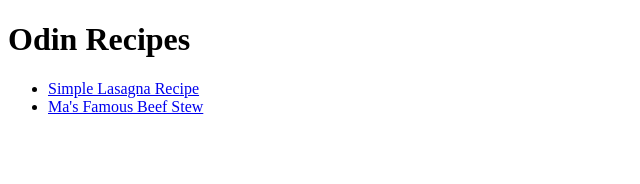
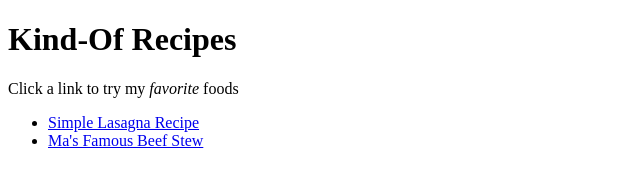
Before and after one commit to GitBoatyy/odin-recipes, a plain HTML site: page index.html in a window 1280 px wide. Shown: the whole page, without its empty margins (0-640 px from the left). Drawn offline with Linux system fonts and the light colour scheme.

Commit message:
cleaned up homepage

```diff
--- a/index.html
+++ b/index.html
@@ -7,7 +7,8 @@
     <title>Boatyy Recipes</title>
 </head>
 <body>
- <h1> Odin Recipes</h1>
+ <h1> Kind-Of Recipes</h1>
+ <p>Click a link to try my <em>favorite</em> foods</p>
     <ul>
         <li><a href="recipes/lasagna.html">Simple Lasagna Recipe</a></li>
         <li><a href="recipes/beef-stew.html">Ma's Famous Beef Stew</a></li>
```
